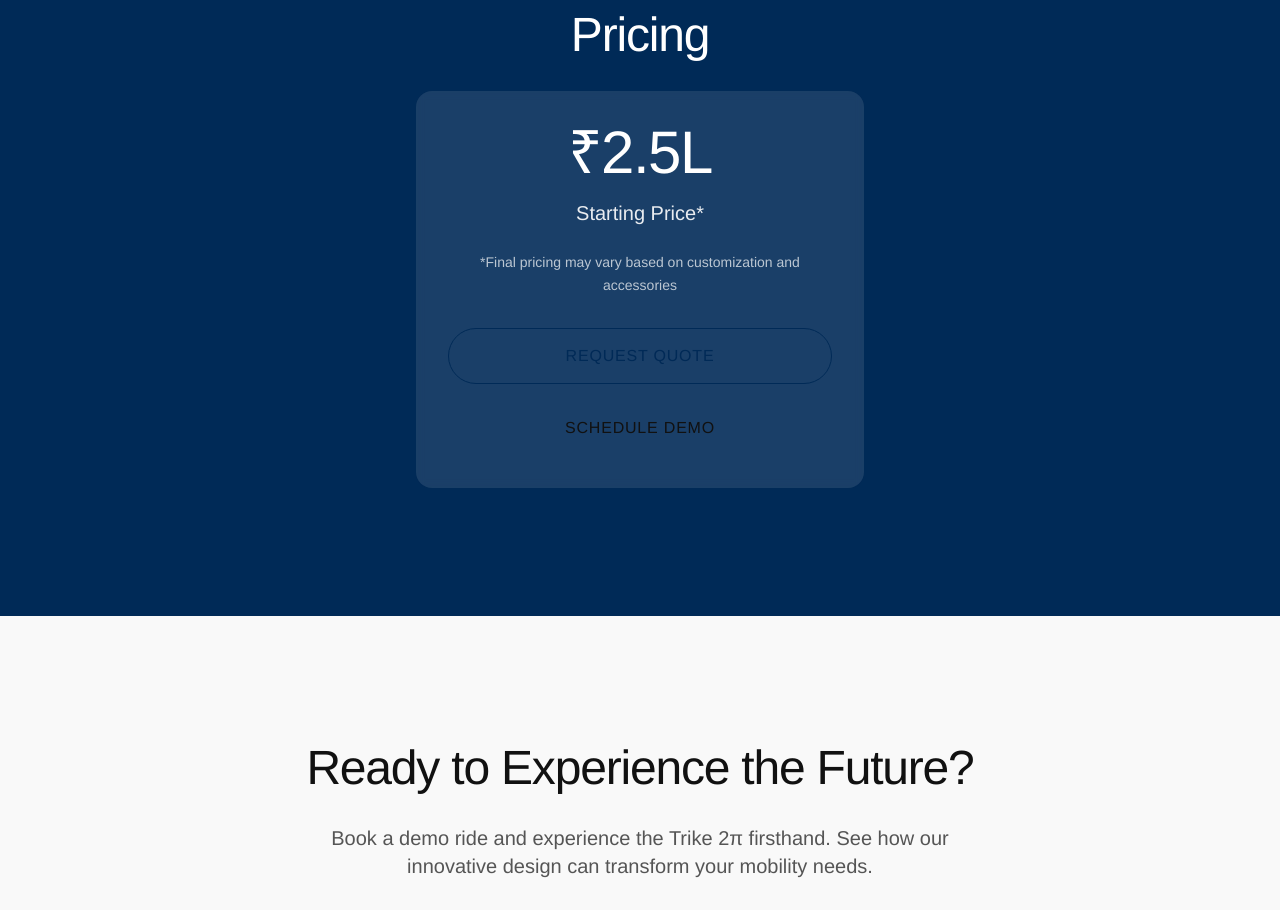
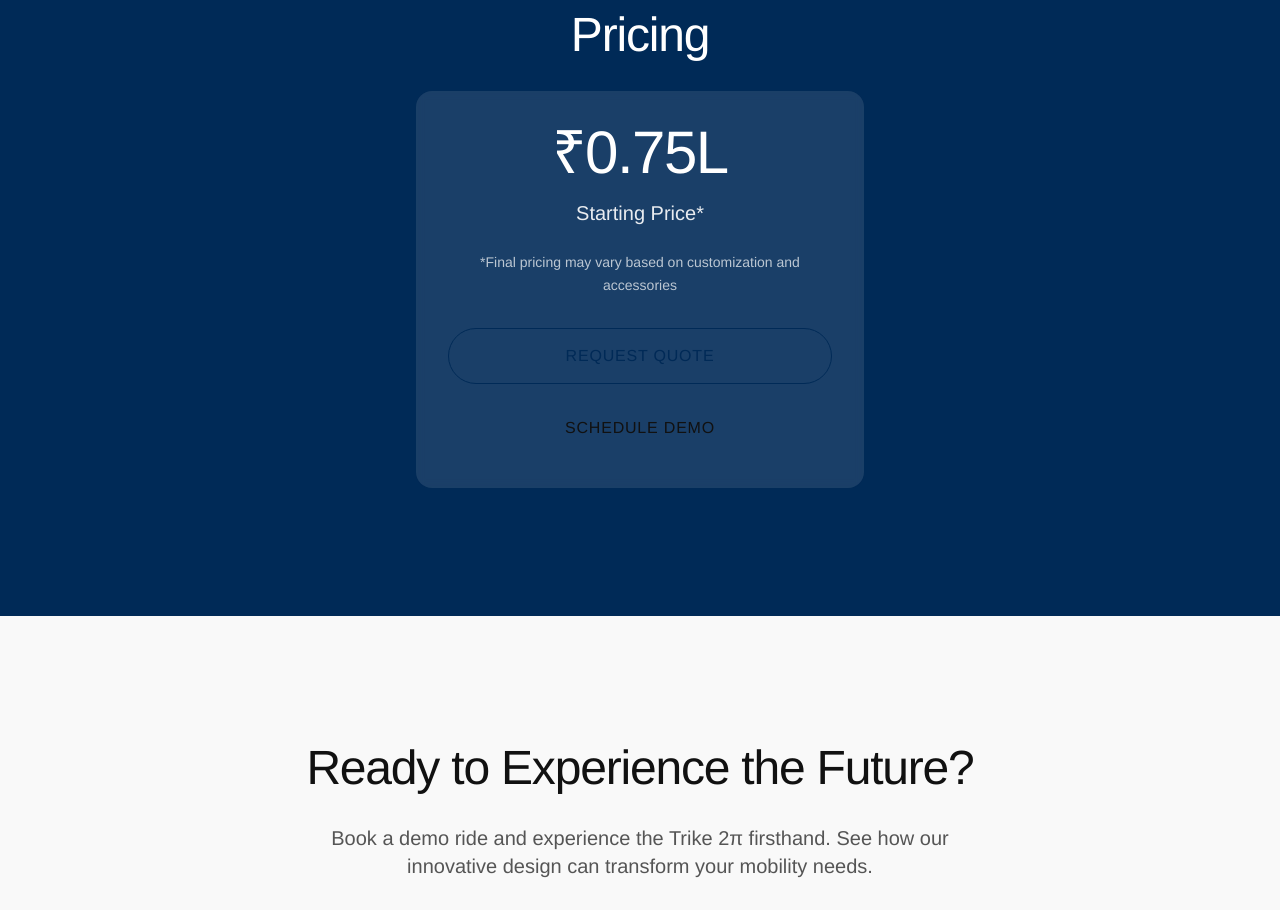
Before and after one commit to Rukaiyabvm/elaicle-design-engine, a React (Vite) app: page /products in a window 1280 px wide. Shown: the part 5680-6590 px from the top of the page. Built offline with nearby package versions, Linux system fonts and the light colour scheme.

Commit message:
Visual edit in Lovable

```diff
--- a/src/pages/Products.tsx
+++ b/src/pages/Products.tsx
@@ -218,7 +218,7 @@ const Products = () => {
           <div className="text-center text-primary-foreground">
             <h2 className="heading-2 mb-8">Pricing</h2>
             <div className="max-w-md mx-auto bg-primary-foreground/10 rounded-2xl p-8 backdrop-blur-sm">
-              <div className="heading-1 mb-4">₹2.5L</div>
+              <div className="heading-1 mb-4">₹0.75L</div>
               <p className="body-large mb-6 opacity-90">Starting Price*</p>
               <p className="body-small opacity-70 mb-8">*Final pricing may vary based on customization and accessories</p>
 
```
